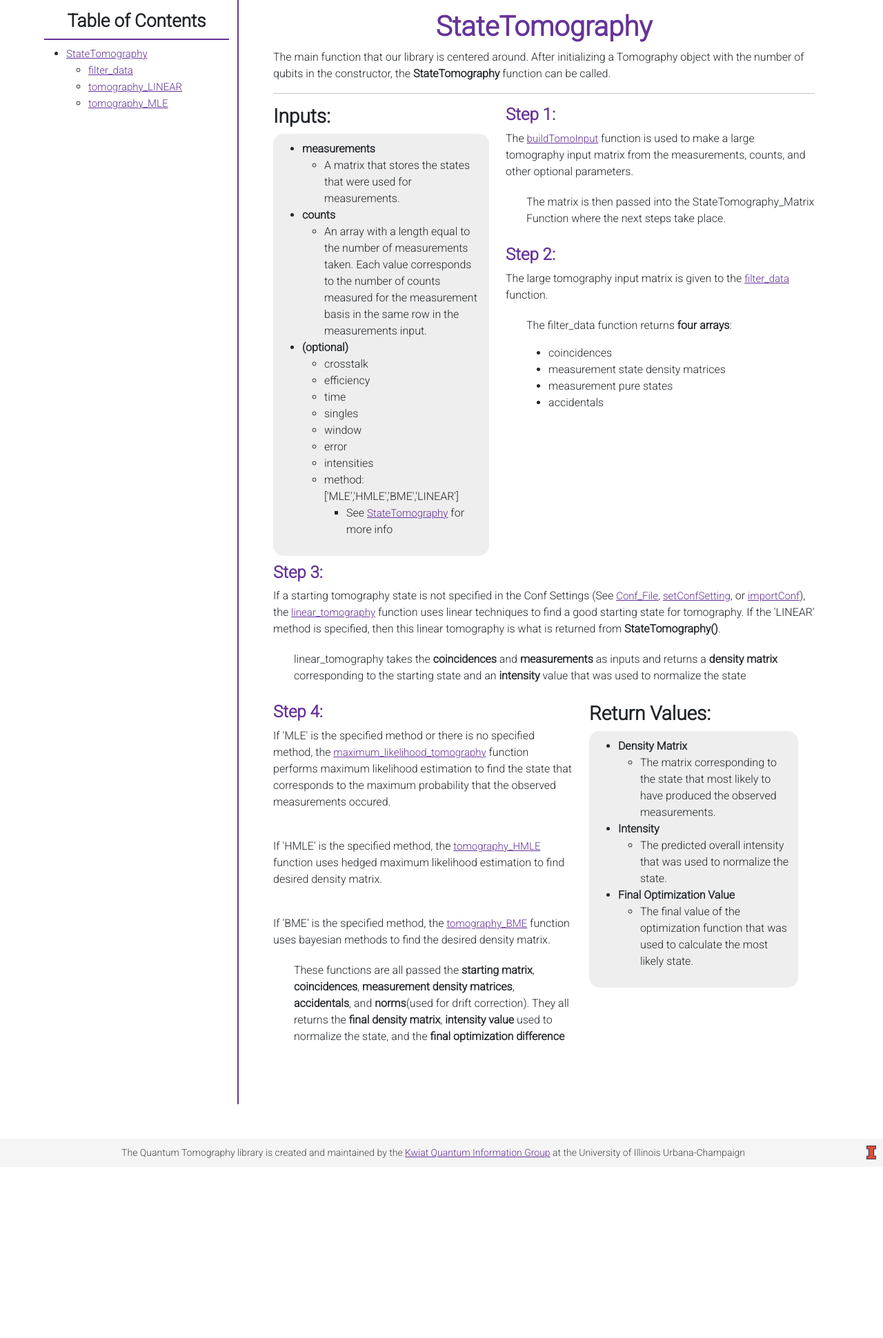
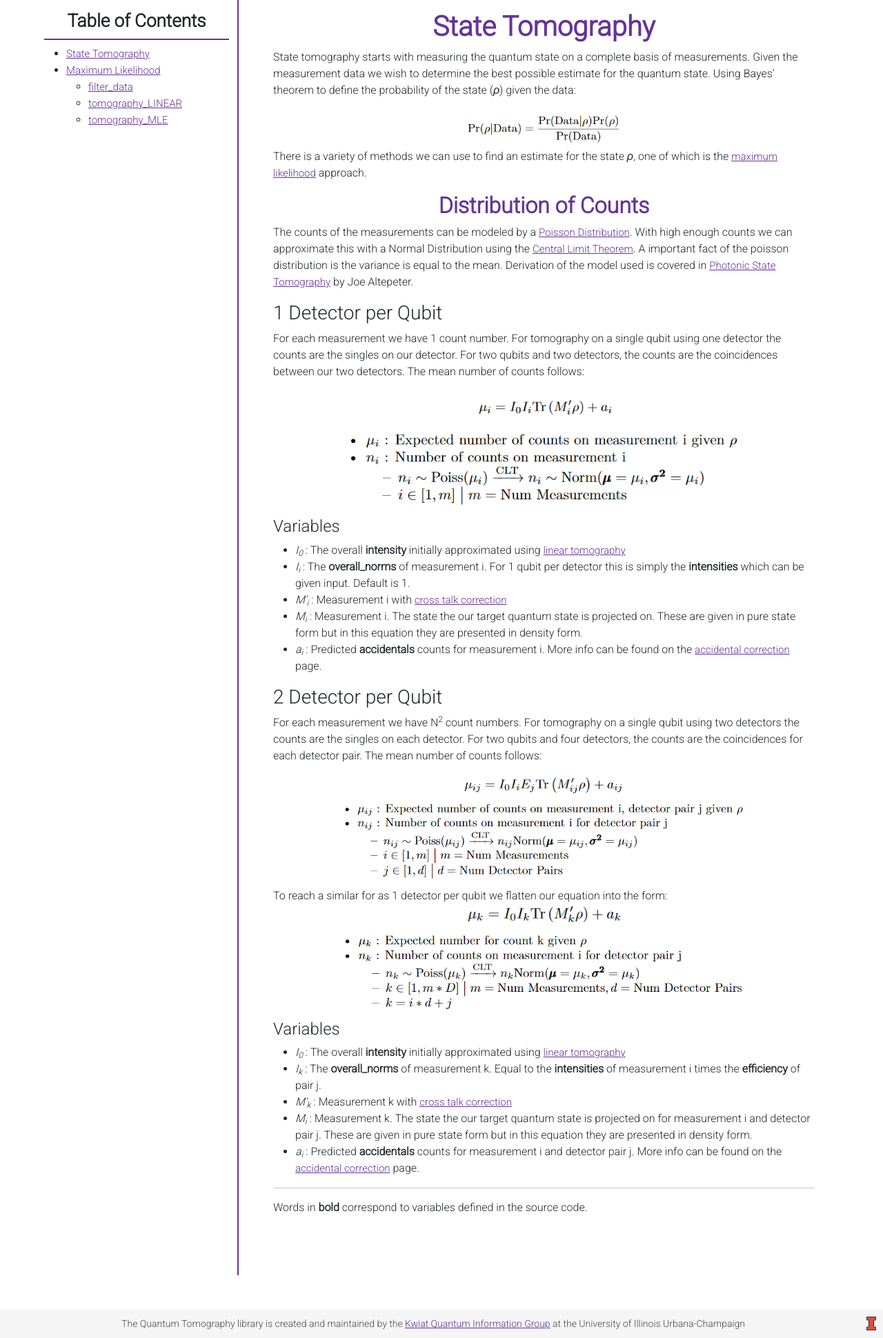
Before and after one commit to KwiatQIM/Flask-App, a Flask app: page /Algorithm/ in a window 1280 px wide. Shown: the part 52-1992 px from the top of the page at 69% size. Before the commit the page ends 1733 px from the top, so only its background shows below. Run offline with Flask 2, Linux system fonts and the light colour scheme; parts of the project's set-up code (start-up, migrations or seed data) failed here and were passed over; some libraries are stand-ins or nearby versions.

Commit message:
Added latex to algorithm page

```diff
--- a/src/static/css/Main.css
+++ b/src/static/css/Main.css
@@ -166,7 +166,7 @@ color:#000000;
 {
 	padding-top:15px;
 }
-.wiki div.MethodInfo h1
+.wiki div.MethodInfo h1,
 {
 	font-weight:bold;
 	color:rebeccapurple;
@@ -210,7 +210,7 @@ color:#000000;
 	width: 100px;
 }
 
-.wiki div.AlgFunction h1
+.wiki div.AlgFunction h1,h2
 {
     text-align:center;
     font-weight:bold;
@@ -238,3 +238,15 @@ padding-top: 10px;
 img.latex {
     image-rendering: crisp-edges;
 }
+
+
+.wiki img.AlgoEquation {
+    margin:0 auto;
+    width:30%;
+    display:block;
+}
+.wiki img.AlgoDefinition {
+    margin:10px auto;
+    width:75%;
+    display:block;
+}
--- a/src/templates/algorithm.html
+++ b/src/templates/algorithm.html
@@ -14,7 +14,8 @@
         <div class="col-md-3" id="TableOfContents">
             <h3 style="text-align:center;">Table of Contents</h3>
             <ul>
-                <li><a href="{{url_for('displayAlgorithmPage', function='StateTomography')}}">StateTomography</a></li>
+                <li><a href="{{url_for('displayAlgorithmPage', function='StateTomography')}}">State Tomography</a></li>
+                <li><a href="{{url_for('displayAlgorithmPage', function='tomography_MLE')}}">Maximum Likelihood</a></li>
                 <ul>
                     <li><a href="{{url_for('displayAlgorithmPage', function='filter_data')}}">filter_data</a></li>
                     <li><a href="{{url_for('displayAlgorithmPage', function='tomography_LINEAR')}}">tomography_LINEAR</a></li>
--- a/src/templates/algorithm_pages/wiki_StateTomography.html
+++ b/src/templates/algorithm_pages/wiki_StateTomography.html
@@ -8,97 +8,50 @@
 
 {% block function %}
 <div class="AlgFunction" id="StateTomography">
-    <h1>StateTomography</h1>
-    <p>The main function that our library is centered around. After initializing a Tomography object
-        with the number of qubits in the constructor, the <strong>StateTomography</strong> function can be called. </p>
-    <hr>
-    <div class="row">
-        <div class="col-md-5">
-            <h3><strong>Inputs:</strong></h3>
-            <div class="gray-background">
-            <ul>
-                <li><strong>measurements</strong></li>
-                <ul><li>A matrix that stores the states that were used for measurements.</li></ul>
-                <li><strong>counts</strong></li>
-                <ul><li>An array with a length equal to the number of measurements taken.
-                    Each value corresponds to the number of counts measured for the measurement basis in the same row
-                    in the measurements input.</li></ul>
-                <li><strong>(optional)</strong></li>
-                <ul>
-                    <li>crosstalk</li>
-                    <li>efficiency</li>
-                    <li>time</li>
-                    <li>singles</li>
-                    <li>window</li>
-                    <li>error</li>
-                    <li>intensities</li>
-                    <li>method: ['MLE','HMLE','BME','LINEAR']</li>
-                    <ul><li>See <a href="{{url_for('displayDocumentationPage',display='StateTomography')}}">StateTomography</a> for more info</li></ul>
-                </ul>
-            </ul>
-            </div>
-        </div>
-        <div class="col-md-7">
-            <h4 class="stepnumber">Step 1:</h4>
-            <p>The <a href="{{url_for('displayDocumentationPage',display='buildTomoInput')}}">buildTomoInput</a> function is used to make a large tomography input matrix from the measurements, counts, and other optional parameters.</p>
-            <p class="stepdesc">The matrix is then passed into the StateTomography_Matrix Function where the next steps take place.</p>
-            <div class="steprow">
-                <h4 class="stepnumber">Step 2:</h4>
-                <p>The large tomography input matrix is given to the <a href="{{url_for('displayAlgorithmPage', function='filter_data')}}">filter_data</a> function.</p>
-                <div class="stepdesc">
-                    <p>The filter_data function returns <strong>four arrays</strong>:</p>
-                    <ul>
-                        <li>coincidences</li>
-                        <li>measurement state density matrices</li>
-                        <li>measurement pure states</li>
-                        <li>accidentals</li>
-                    </ul>
-                </div>
-            </div>
-        </div>
+    <h1>State Tomography</h1>
+    <p>State tomography starts with measuring the quantum state on a complete basis of measurements. Given the measurement data we wish to determine
+        the best possible estimate for the quantum state. Using Bayes’ theorem to define the probability of the state (<i>&rho;</i>) given the data:</p>
+    <img class="AlgoEquation" src="../static/images/Algorithm/Bayes_Rule.PNG" alt="Bayes Rule">
+    <p>There is a variety of methods we can use to find an estimate for the state <i>&rho;</i>, one of which is the <a href="{{url_for('displayAlgorithmPage', function='tomography_MLE')}}">maximum likelihood</a> approach. </p>
+    <h2>Distribution of Counts</h2>
+    <p>The counts of the measurements can be modeled by a <a href="https://en.wikipedia.org/wiki/Poisson_distribution" target="_blank">Poisson Distribution</a>. With high enough counts we can approximate this with a Normal
+        Distribution using the <a href="https://en.wikipedia.org/wiki/Central_limit_theorem" target="_blank">Central Limit Theorem</a>. A important fact of the poisson distribution is the variance is equal to the mean. Derivation
+        of the model used is covered in <a href="http://research.physics.illinois.edu/QI/Photonics/tomography-files/amo_tomo_chapter.pdf" target="_blank">Photonic State Tomography</a> by  Joe Altepeter.
+    </p>
 
 
-        <div class="steprow">
-            <h4 class="stepnumber">Step 3:</h4>
-            <p>If a starting tomography state is not specified in the Conf Settings (See <a href="{{url_for('displayDocumentationPage', display='Conf_File')}}">Conf_File</a>,
-            <a href="{{url_for('displayDocumentationPage', display='setConfSetting')}}">setConfSetting</a>,
-                or <a href="{{url_for('displayDocumentationPage', display='importConf')}}">importConf</a>),
-                the <a href="{{url_for('displayAlgorithmPage', function='tomography_LINEAR')}}">linear_tomography</a> function
-                uses linear techniques to find a good starting state for tomography. If the 'LINEAR' method is specified, then this linear tomography is what is returned from <strong>StateTomography()</strong>.</p>
-            <p class="stepdesc">linear_tomography takes the <strong>coincidences</strong> and <strong>measurements</strong> as inputs
-        and returns a <strong>density matrix</strong> corresponding to the starting state and an <strong>intensity</strong> value that was used to normalize the state</p>
-        </div>
+    <h3>1 Detector per Qubit</h3>
+    <p>For each measurement we have 1 count number. For tomography on a single qubit using one detector the counts are the singles on our detector. For two qubits
+        and two detectors, the counts are the coincidences between our two detectors. The mean number of counts follows:</p>
+    <img class="AlgoEquation" src="../static/images/Algorithm/1det_counts.PNG" alt="1 detector counts">
+    <img class="AlgoDefinition" src="../static/images/Algorithm/1det_definitions.PNG" alt="1 detector definitions">
+    <h4>Variables</h4>
+    <ul class="AlgoVariables">
+        <li><i>I<sub>0</sub></i> : The overall <b>intensity</b> initially approximated using <a href="{{url_for('displayAlgorithmPage', function='tomography_LINEAR')}}">linear tomography</a></li>
+        <li><i>I<sub>i</sub></i> : The <b>overall_norms</b> of measurement i. For 1 qubit per detector this is simply the <b>intensities</b> which can be given input. Default is 1.</li>
+        <li><i>M'<sub>i</sub></i> : Measurement i with <a href="{{url_for('displayAlgorithmPage', function='tomography_crosstalk')}}">cross talk correction</a></li>
+        <li><i>M<sub>i</sub></i> : Measurement i. The state the our target quantum state is projected on. These are given in pure state form but in this equation they are presented in density form.</li>
+        <li><i>a<sub>i</sub></i> : Predicted <b>accidentals</b> counts for measurement i. More info can be found on the <a href="{{url_for('displayAlgorithmPage', function='tomography_acc')}}"> accidental correction</a> page.
+    </ul>
 
-        <div class="row steprow">
-            <div class="col-md-7">
-                <h4 class="stepnumber">Step 4:</h4>
-                <p>If 'MLE' is the specified method or there is no specified method, the <a href="{{url_for('displayAlgorithmPage', function='tomography_MLE')}}">maximum_likelihood_tomography</a>
-                    function performs maximum likelihood estimation to find the state that corresponds to the maximum probability that the
-                    observed measurements occured.</p>
-                <br>
-                <p>If 'HMLE' is the specified method, the <a href="{{url_for('displayDocumentationPage', display='tomography_HMLE')}}" target="_blank">tomography_HMLE</a> function uses hedged maximum likelihood estimation to find desired density matrix.</p>
-                <br>
-                <p>If 'BME' is the specified method, the <a href="{{url_for('displayAlgorithmPage', function='tomography_BME')}}">tomography_BME</a> function uses bayesian methods to find the desired density matrix.</p>
-                <p class="stepdesc">These functions are all passed the <strong>starting matrix</strong>, <strong>coincidences</strong>,
-                    <strong>measurement density matrices</strong>, <strong>accidentals</strong>, and <strong>norms</strong>(used for drift correction). They all returns the <strong>final density matrix</strong>,
-                    <strong>intensity value</strong> used to normalize the state, and the <strong>final optimization difference</strong></p>
-            </div>
-            <div class="col-md-5">
-                <h3><strong>Return Values:</strong></h3>
-                <div class="gray-background">
-                    <ul>
-                        <li><strong>Density Matrix</strong></li>
-                        <ul><li>The matrix corresponding to the state that most likely to have produced the observed measurements.</li></ul>
-                        <li><strong>Intensity</strong></li>
-                        <ul><li>The predicted overall intensity that was used to normalize the state.</li></ul>
-                        <li><strong>Final Optimization Value</strong></li>
-                        <ul><li>The final value of the optimization function that was used to calculate the most likely state.</li></ul>
-                    </ul>
-                </div>
-            </div>
-        </div>
 
-    </div>
-
+    <h3>2 Detector per Qubit</h3>
+    <p>For each measurement we have N<sup>2</sup> count numbers. For tomography on a single qubit using two detectors the counts are the singles on each detector. For two qubits
+        and four detectors, the counts are the coincidences for each detector pair. The mean number of counts follows:</p>
+    <img class="AlgoEquation" src="../static/images/Algorithm/2det_counts.PNG" alt="2 detector counts">
+    <img class="AlgoDefinition" src="../static/images/Algorithm/2det_definitions.PNG" alt="2 detector definitions">
+    To reach a similar for as 1 detector per qubit we flatten our equation into the form:
+    <img class="AlgoEquation" src="../static/images/Algorithm/2detFlat_counts.PNG" alt="2 detector counts flattened">
+    <img class="AlgoDefinition" src="../static/images/Algorithm/2detFlat_definitions.PNG" alt="2 detector definitions flattened">
+    <h4>Variables</h4>
+    <ul class="AlgoVariables">
+        <li><i>I<sub>0</sub></i> : The overall <b>intensity</b> initially approximated using <a href="{{url_for('displayAlgorithmPage', function='tomography_LINEAR')}}">linear tomography</a></li>
+        <li><i>I<sub>k</sub></i> : The <b>overall_norms</b> of measurement k. Equal to the <b>intensities</b> of measurement i times the <b>efficiency</b> of pair j.</li>
+        <li><i>M'<sub>k</sub></i> : Measurement k with <a href="{{url_for('displayAlgorithmPage', function='tomography_crosstalk')}}">cross talk correction</a></li>
+        <li><i>M<sub>i</sub></i> : Measurement k. The state the our target quantum state is projected on for measurement i and detector pair j. These are given in pure state form but in this equation they are presented in density form.</li>
+        <li><i>a<sub>i</sub></i> : Predicted <b>accidentals</b> counts for measurement i and detector pair j. More info can be found on the <a href="{{url_for('displayAlgorithmPage', function='tomography_acc')}}"> accidental correction</a> page.
+    </ul>
+    <hr>
+    <p>Words in <b>bold</b> correspond to variables defined in the source code.</p>
 </div>
 {% endblock %}
```
Also changed, not shown: src/templates/FrontPage.html (+1 -18 lines), src/templates/algorithm_pages/wiki_StateTomography_old.html (added, +104 -0 lines), src/templates/algorithm_pages/wiki_tomography_MLE_old.html (added, +67 -0 lines), src/static/images/Algorithm/1det_counts.PNG (added), src/static/images/Algorithm/1det_definitions.PNG (added), src/static/images/Algorithm/2detFlat_counts.PNG (added), src/static/images/Algorithm/2detFlat_definitions.PNG (added), src/static/images/Algorithm/2det_counts.PNG (added), src/static/images/Algorithm/2det_definitions.PNG (added), src/static/images/Algorithm/Bayes_Rule.PNG (added), 6 other files.
